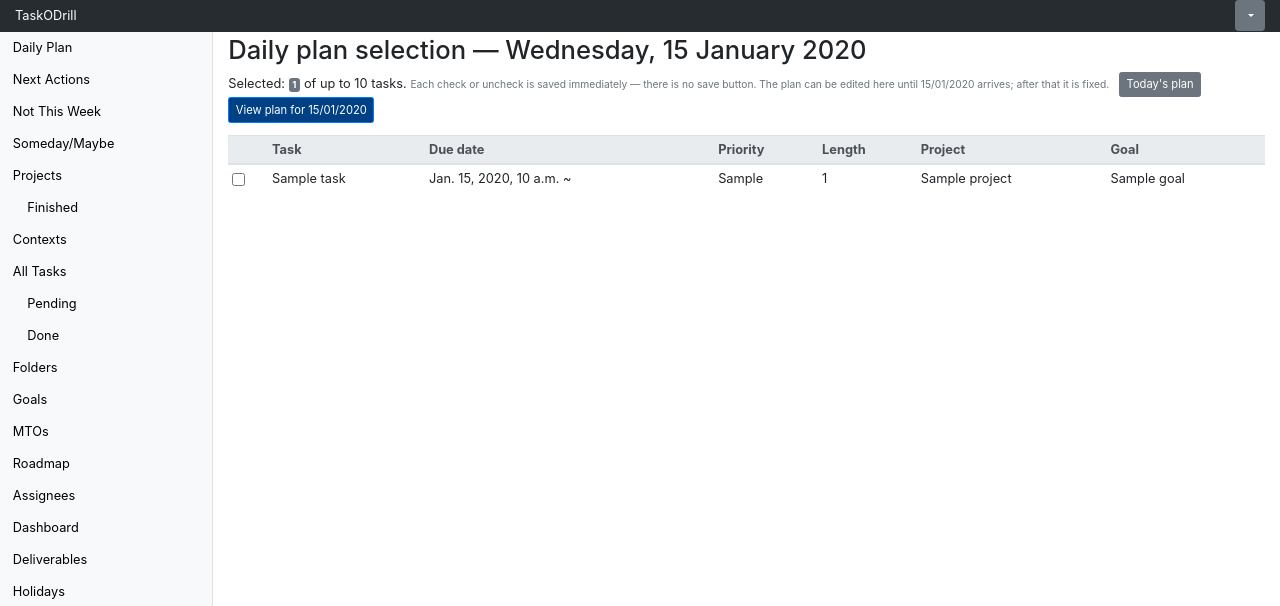
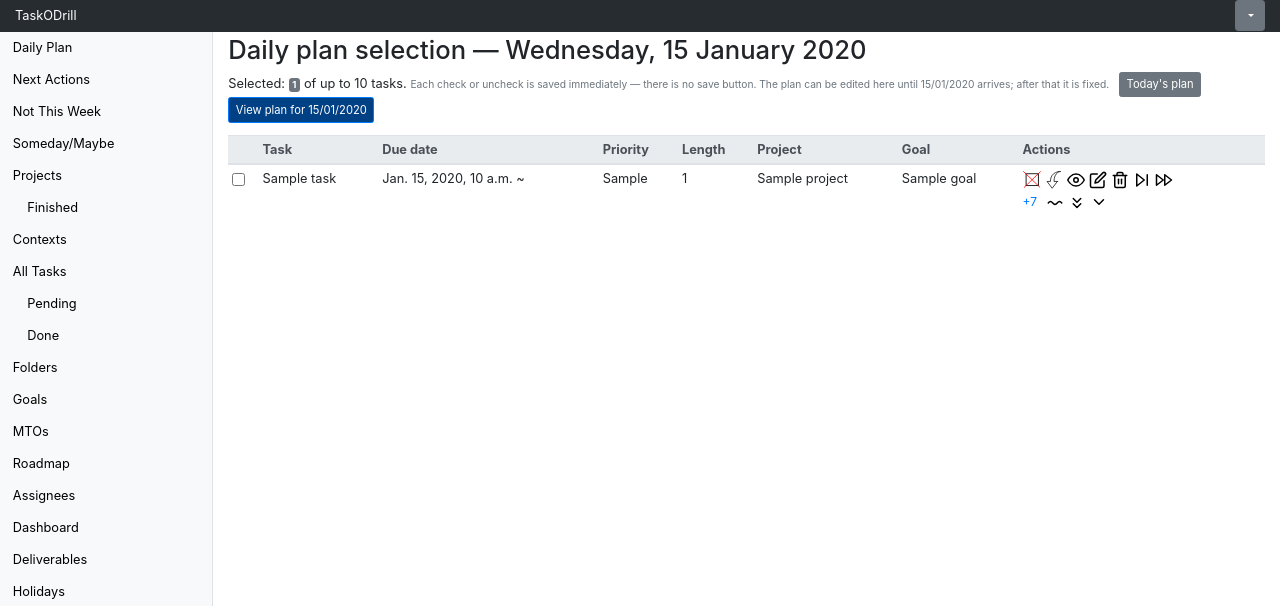
Before and after one commit to fcano/taskodrill, a Django app: template tasks/templates/tasks/daily_plan_select.html in a window 1280 px wide. Shown: the top 606 px of the page. Run offline with Django 3.2, Linux system fonts and the light colour scheme; the template is opened without the code that fills it: most values are stand-ins (such as "Sample title", 1, 10 or a date in 2020); some libraries are stand-ins or nearby versions.

Commit message:
Add buttons to tasks in daily plan

```diff
--- a/tasks/templates/tasks/daily_plan_select.html
+++ b/tasks/templates/tasks/daily_plan_select.html
@@ -22,11 +22,12 @@
         <th scope="col">Length</th>
         <th scope="col">Project</th>
         <th scope="col">Goal</th>
+        <th scope="col">Actions</th>
       </tr>
     </thead>
-    <tbody>
+    <tbody id="tasks_body">
       {% for row in rows %}
-      <tr id="daily_plan_select_row_{{ row.task.id }}"{% if row.selected %} class="table-info"{% endif %}>
+      <tr id="tasks_row_{{ row.task.id }}"{% if row.selected %} class="table-info"{% endif %}>
         <td class="text-nowrap">
           <input class="align-middle plan-select-checkbox" type="checkbox" data-task-id="{{ row.task.id }}"
                  autocomplete="off"
@@ -40,6 +41,28 @@
         <td>{{ row.task.length|default_if_none:"none" }}</td>
         <td>{% if row.task.project %}{{ row.task.project.name }}{% else %}-{% endif %}</td>
         <td>{% if row.task.goal %}{{ row.task.goal.name }}{% else %}-{% endif %}</td>
+        <td>
+          <div class="action-icons">
+            <a href="{% url 'task_remove_deadline' row.task.pk %}" class="remove-deadline"><img src="/static/tasks/empty.svg" width="18" /></a>
+            <a href="{% url 'task_remove_deadline_prio' row.task.pk %}" class="remove-deadline-prio"><img src="/static/tasks/down-arrow.svg" width="18" /></a>
+            <a href="{{ row.task.get_absolute_url }}"><img src="/static/tasks/eye.svg" width="18" /></a>
+            <a href="{% url 'task_update' row.task.pk %}"><img src="/static/tasks/edit.svg" width="18" /></a>
+            <a href="{% url 'task_delete' row.task.pk %}" class="confirm-delete"><img src="/static/tasks/trash-2.svg" width="18" /></a>
+            <a href="{% url 'task_postpone' pk=row.task.pk ndays=1 %}" class="postpone"><img src="/static/tasks/skip-forward.svg" data-toggle='tooltip' title='Postpone to NBD.' width="18" /></a>
+            <a href="{% url 'task_postpone' pk=row.task.pk ndays=2 %}" class="postpone2"><img src="/static/tasks/fast-forward.svg" data-toggle='tooltip' title='Postpone to 48h+NBD.' width="18" /></a>
+            <a href="{% url 'task_postpone' pk=row.task.pk ndays=7 %}" class="postpone7" data-toggle='tooltip' title='Postpone 7 days' style="text-decoration: none; font-size: 12px; vertical-align: middle; margin-right: 5px;">+7</a>
+            <a href="{% url 'task_mark_flexible' row.task.pk %}" class="mark-flexible"><img src="/static/tasks/toggle-flexible.svg" data-toggle='tooltip' title='Mark due date as flexible.' width="18" /></a>
+            <a href="{% url 'task_move_to_end_of_day' row.task.pk %}" class="move-to-end-of-day"><img src="/static/tasks/chevrons-down.svg" data-toggle='tooltip' title='Move to end of list for this day.' width="18" /></a>
+            <div class="btn-group dropleft">
+              <img class="dropdown-toggle" data-toggle="dropdown" aria-haspopup="true" aria-expanded="false" data-reference="parent" src="/static/tasks/chevron-down.svg" width="18" />
+              <div class="dropdown-menu move-to-tasklist" aria-labelledby="dropdownMenuReference">
+                <button class="dropdown-item" type="button" value="notthisweek_{{ row.task.id }}">Not This Week</button>
+                <button class="dropdown-item" type="button" value="nextaction_{{ row.task.id }}">Next Action</button>
+                <button class="dropdown-item" type="button" value="someday_{{ row.task.id }}">Someday/Maybe</button>
+              </div>
+            </div>
+          </div>
+        </td>
       </tr>
       {% endfor %}
     </tbody>
```
